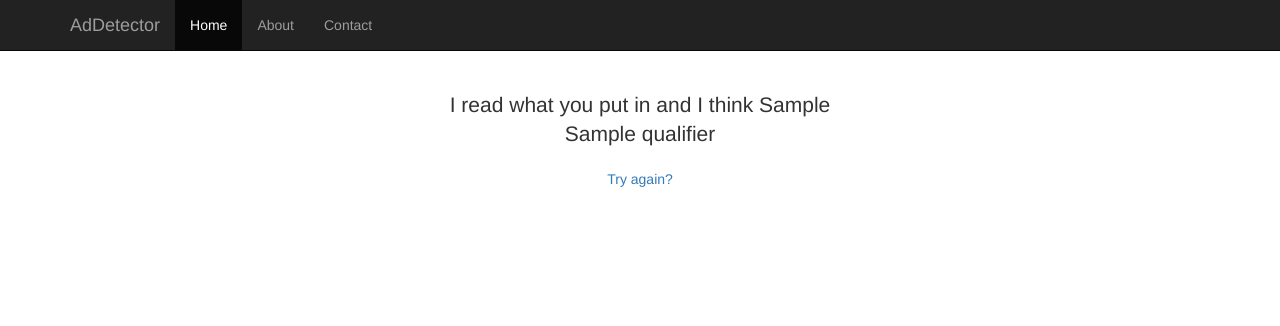
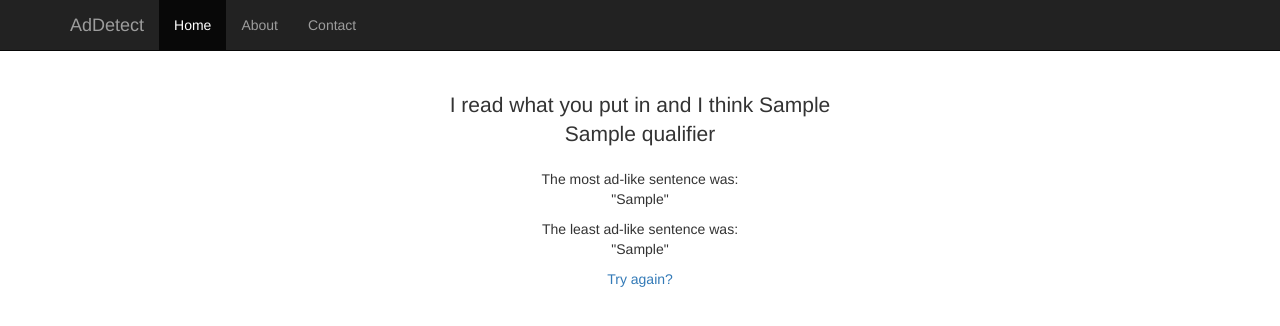
Before and after one commit to CStephenson970/AdDetector, a Flask app: template app/AdDetector/templates/output_page.html in a window 1280 px wide. Shown: the top 326 px of the page. Run offline with Flask 2, Linux system fonts and the light colour scheme; the template is opened without the code that fills it: most values are stand-ins (such as "Sample title", 1, 10 or a date in 2020); parts of the project's set-up code (start-up, migrations or seed data) failed here and were passed over; some libraries are stand-ins or nearby versions.

Commit message:
Added the most adlike and least adlike sentences to the output page

```diff
--- a/app/AdDetector/templates/output_page.html
+++ b/app/AdDetector/templates/output_page.html
@@ -9,7 +9,7 @@
     <meta name="author" content="">
     <link rel="icon" href="../../favicon.ico">
 
-    <title>AdDetector</title>
+    <title>AdDetect</title>
 
     <!-- Bootstrap core CSS -->
     <link href="../static/css/bootstrap.min.css" rel="stylesheet">
@@ -30,7 +30,7 @@
             <span class="icon-bar"></span>
             <span class="icon-bar"></span>
           </button>
-          <a class="navbar-brand" href="#">AdDetector</a>
+          <a class="navbar-brand" href="#">AdDetect</a>
         </div>
         <div id="navbar" class="collapse navbar-collapse">
           <ul class="nav navbar-nav">
@@ -48,6 +48,11 @@
             <div class="starter-template">
               <p class="lead">I read what you put in and I think {{result_str}}<br>
               {{qualifier}}</p>
+              <p>The most ad-like sentence was:<br>
+              "{{most_ad_like}}"</p>
+              <p>The least ad-like sentence was:<br>
+              "{{least_ad_like}}"</p>
+              </p>
             <a href="http://localhost:5000/">Try again?</a>
             </div>
 
--- a/app/AdDetector/views.py
+++ b/app/AdDetector/views.py
@@ -39,5 +39,7 @@ def get_output():
     else:
        qualifier = "I'm " + str(confidence) + "%" + " sure about it."
 
-    page_html = render_template("output_page.html",result_str=result_str,qualifier=qualifier)
+    best,worst = admodel.get_best_worst(input_text)
+
+    page_html = render_template("output_page.html",result_str=result_str,qualifier=qualifier,most_ad_like=worst,least_ad_like=best)
     return page_html
```
